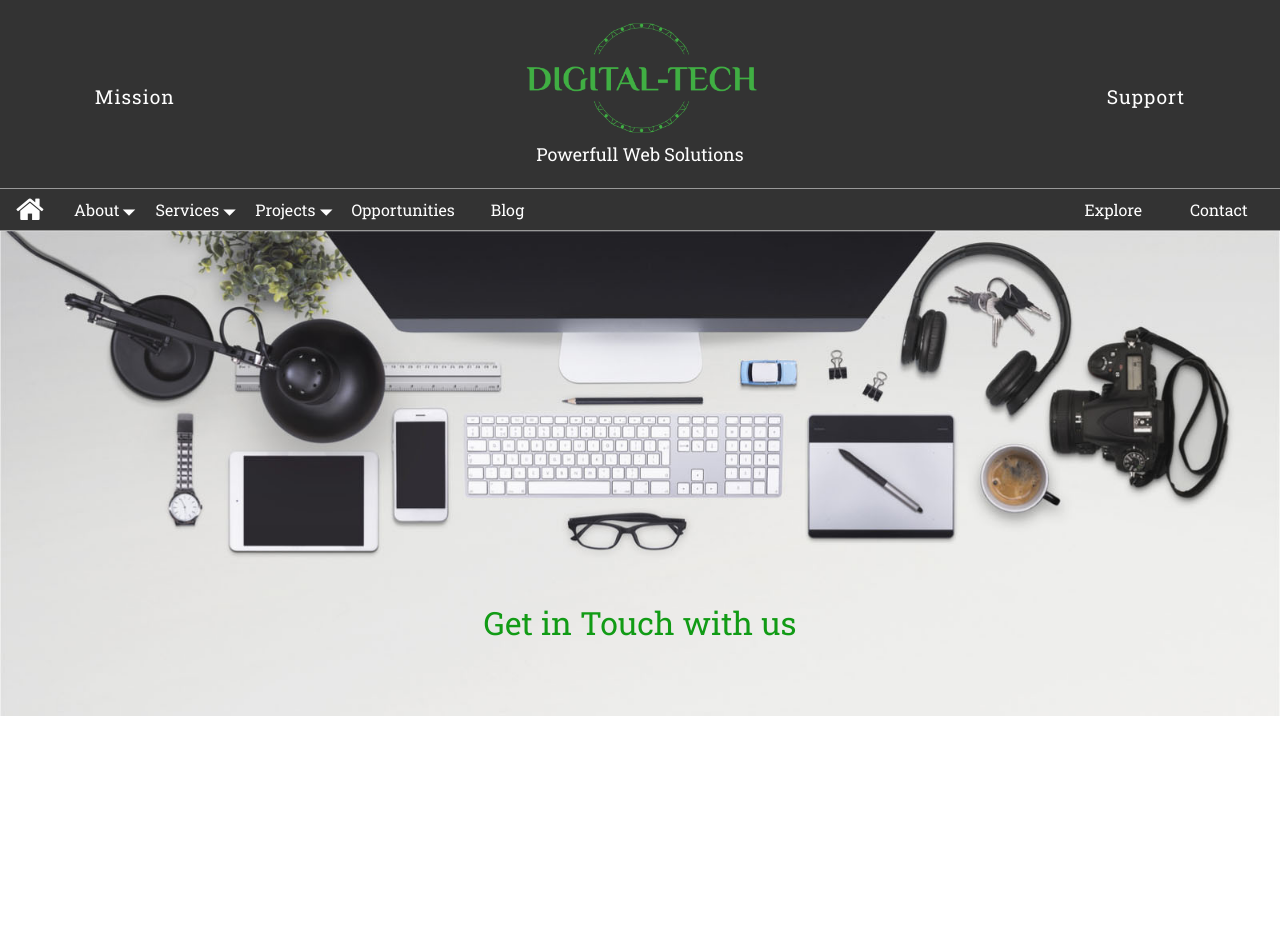
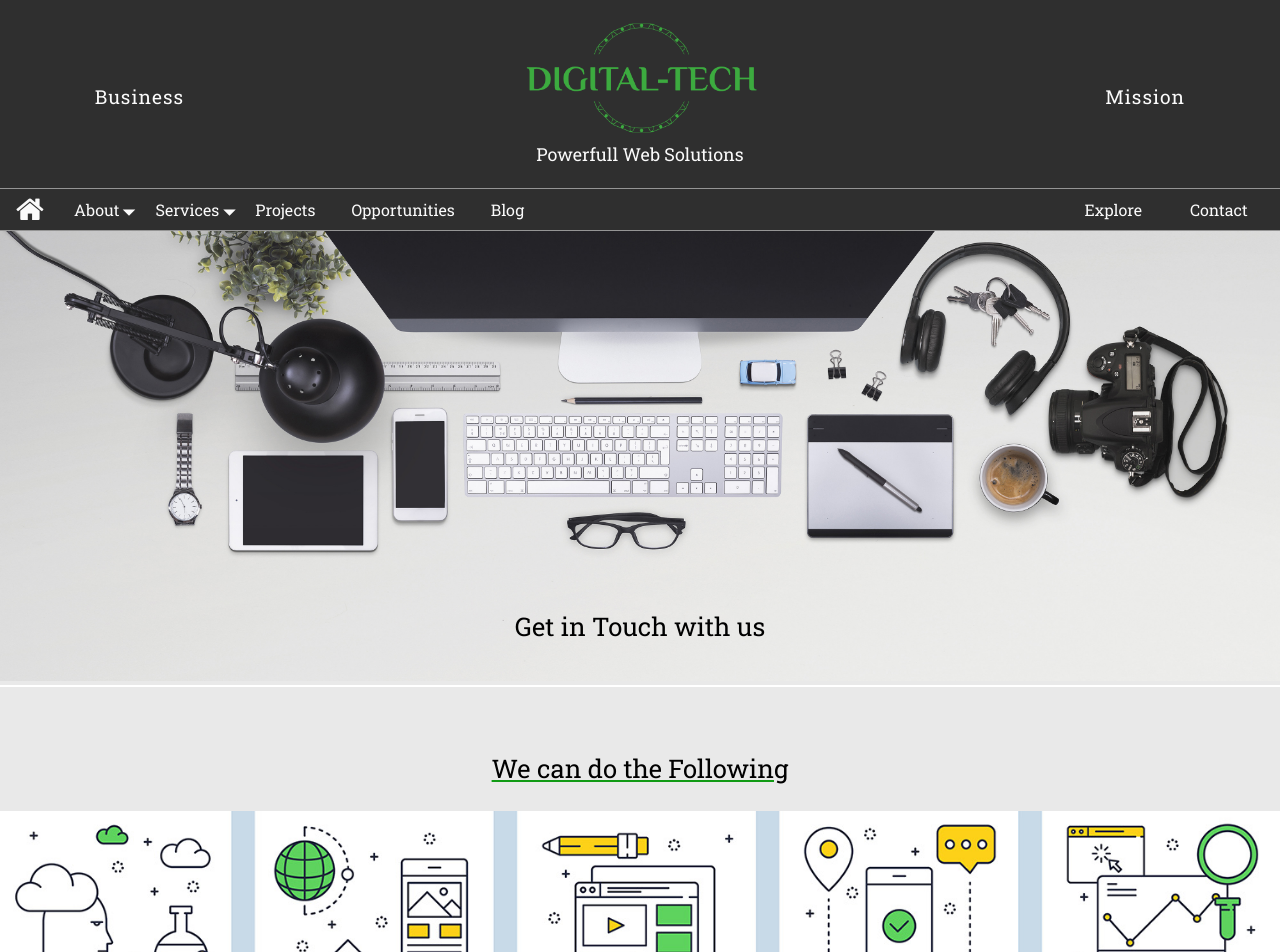
Before and after one commit to HeshamEltobgy/React-Project, a React (Create React App) app: page / in a window 1280 px wide. Shown: the top 952 px of the page. Before the commit the page ends 800 px from the top, so only its background shows below. Built offline with nearby package versions, Linux system fonts and the light colour scheme.

Commit message:
project part 1.6

```diff
--- a/public/main.css
+++ b/public/main.css
@@ -17,7 +17,7 @@
   margin-top: 1.6em!important;
 }
 header .Low-header p {
-  font-size: 1.1em!important;
+  font-size: 1.09em!important;
 
 }
 header .Middle-header a.our-business {
@@ -49,24 +49,30 @@ header .Middle-header a.contact-us {
 }
  img.image {
     width: 100%;
-    max-width: 275px;
+    max-width: 767px;
     height: 200px;
  }
   div#wrapper {
   position: relative;
  }
-  a#letter {
- color: #119B15;
+  a.text {
+ color: #000;
   margin: 0;
     text-decoration: none;
-    font-size: 1.15em;
+    font-size: 1em;
+
    position: absolute;
-    top: 80%;
+    top: 83%;
     left: 50%;
     margin-right: -50%;
     transform: translate(-50%, -50%)
 }
-  a#letter:after {
+p.text {
+   color: #000;
+   font-size: 1.1em;
+
+}
+  a.text:after {
   content: '';
   position: absolute;
   left: 0;
@@ -83,7 +89,7 @@ header .Middle-header a.contact-us {
   transform: scale(0,1);
 }
 
-   a#letter:hover:after {
+   a.text:hover:after {
     opacity: 1;
   -webkit-transform: scale(1);
   transform: scale(1);
@@ -278,7 +284,7 @@ div span.link i {
 #icon1, #icon2, #icon3 {
     right: 0;
 }
- img.image {
+ img.image, img.image2 {
     width: 100%;
     max-width: 767px;
     height: auto;
@@ -404,21 +410,38 @@ i#icon3 {
     max-width: 3000px;
     height: auto;
  }
+ img.image2 {
+    width: 100%;
+     height: auto;
+ }
+
  div#wrapper {
   position: relative;
  }
- a#letter {
- color: #119B15;
+ div#wrapper2 {
+  margin-top: 4em;
+    position: relative;
+ }
+ a.text{
+ color: #000;
   margin: 0;
     text-decoration: none;
-    font-size: 2em;
+    font-size: 1.6em;
+
    position: absolute;
-    top: 80%;
+    top: 87%;
     left: 50%;
     margin-right: -50%;
     transform: translate(-50%, -50%)
 }
-  a#letter:after {
+p.text {
+   color: #000;
+   font-size: 1.6em;
+
+      text-decoration: underline;
+   text-decoration-color: #119B15;
+}
+  a.text:after {
   content: '';
   position: absolute;
   left: 0;
@@ -435,12 +458,14 @@ i#icon3 {
   transform: scale(0,1);
 }
 
-   a#letter:hover:after {
+
+   a.text:hover:after {
     opacity: 1;
   -webkit-transform: scale(1);
   transform: scale(1);
 
 }
+
 }
 
 @media screen and (min-width: 768px) and (max-width: 870px) {
@@ -535,26 +560,33 @@ i#icon3 {
 a#icons {
   display: none;
 }
- img.image {
+ img.image, img.image2 {
     width: 100%;
     max-width: 870px;
     height: auto;
  }
+
   div#wrapper {
   position: relative;
  }
-  a#letter {
- color: #119B15;
+  a.text {
+ color: #000;
   margin: 0;
     text-decoration: none;
-    font-size: 1.7em;
+    font-size: 1.6em;
+
    position: absolute;
-    top: 80%;
+    top: 85%;
     left: 50%;
     margin-right: -50%;
     transform: translate(-50%, -50%)
 }
-  a#letter:after {
+p.text {
+   color: #000;
+   font-size: 1.6em;
+
+}
+  a.text:after {
   content: '';
   position: absolute;
   left: 0;
@@ -571,7 +603,7 @@ a#icons {
   transform: scale(0,1);
 }
 
-   a#letter:hover:after {
+   a.text:hover:after {
     opacity: 1;
   -webkit-transform: scale(1);
   transform: scale(1);
--- a/src/header.js
+++ b/src/header.js
@@ -15,8 +15,8 @@ class Header extends Component {
 
         </div>
         <div className="Middle-header">
-             <a className="our-business" >Mission</a>
-              <a className="contact-us">Support</a>
+             <a className = "our-business">Business</a>
+              <a className = "contact-us">Mission</a>
         </div>
         <div  className="Low-header">
         <p>Powerfull Web Solutions</p>
--- a/src/image.js
+++ b/src/image.js
@@ -1,5 +1,6 @@
 import React, { Component } from 'react';
-import optimized from './optimized.jpg';
+import optimized2 from './optimized2.jpg';
+import rendered2 from './rendered2.jpg';
 import './index.css';
 
  function* eachItem(arr) {
@@ -26,12 +27,18 @@ class Image extends Component {
 
   render() {
     return (
+      <div>
      <div id='wrapper'>
-      <a href="" id="letter" style={{ textDecoration: 'none'}}></a>
-         <img src={optimized} width="1600" height="606" className="image" alt="image" />
+      <a href="" id="letter" className="text" style={{ textDecoration: 'none'}}></a>
+         <img src={optimized2} width="4000" height="1406" className="image" alt="image" />
 
     </div>
+    <div id="wrapper2" style={{textAlign: 'center'}}>
+      <p className="text" style={{}}> We can do the Following</p>
+      <img src={rendered2} style={{}} width="1529" height="281" className="image2" alt="image"/>
 
+    </div>
+     </div>
     );
   }
 }
--- a/src/index.css
+++ b/src/index.css
@@ -5,8 +5,12 @@ body {
   padding: 0;
   font-family: 'Roboto Slab', sans-serif;
   color: #fff;
+  background-color: #e9e9e9;
 }
 
 p {
 	font-size: 12px;
 }
+div#wrapper {
+	border-bottom: 2px solid #fff;
+}
--- a/src/menu.js
+++ b/src/menu.js
@@ -118,15 +118,10 @@ class Menu extends React.Component {
         </div>
       </div>
           <div className="link3">
-        <span className="link" onClick={this.handleClick3}>Projects
-         <i id="icon3" className="material-icons" onClick={changeIcon3}  style= {{fontSize:"30px" }}>arrow_drop_down</i></span>
-        <div className={`menu3 ${openlink3 ? 'openlink3' : ''}`}>
-          <ul>
-            <li><a href="#">Test 1</a></li>
-            <li><a href="#">Test 2</a></li>
-            <li><a href="#">Test 3</a></li>
-          </ul>
-        </div>
+        <span className="link">Projects
+        </span>
+
+
       </div>
           <div className="link4">
         <a href="" className="link">Opportunities</a>
@@ -148,7 +143,7 @@ class Menu extends React.Component {
 
       </div>
      <a href="#" id="icons" className="btn" onClick={vip} >
-<i  id="icon-down" className="material-icons"   style= {{}}>arrow_drop_down</i>
+<i  id="icon-down" className="material-icons">arrow_drop_down</i>
 
 </a>
 
```
Also changed, not shown: src/optimized2.jpg (added), src/rendered2.jpg (added).
